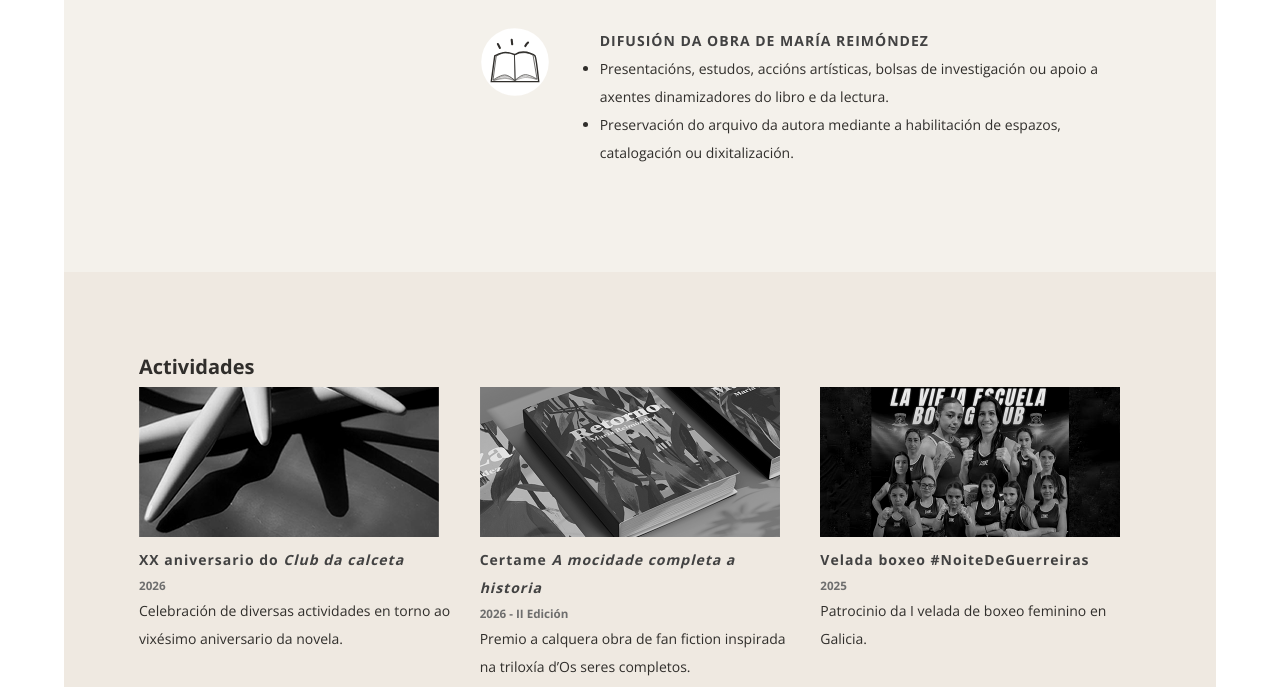
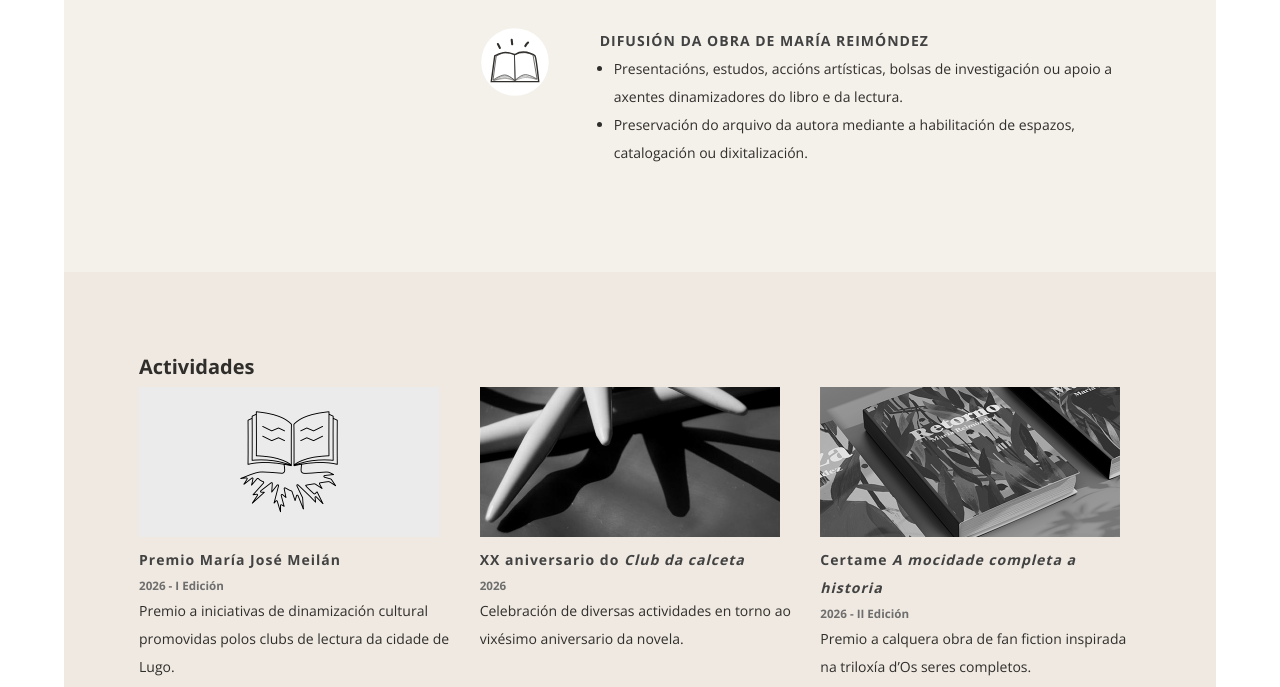
Before and after one commit to mariane120/fundacionmariareimondez, a plain HTML site: page index.html in a window 1280 px wide. Shown: the part 1066-1753 px from the top of the page. Drawn offline with Linux system fonts and the light colour scheme.

Commit message:
Actualizado correo, actividade, beneficios fiscais doazón e favicon modo escuro

```diff
--- a/estilos.css
+++ b/estilos.css
@@ -60,6 +60,10 @@ h4 {
 
 h5 {
   color: #6e6e6e;
+}
+
+li {
+  margin-left: 1em;
 }
 
 /*Estilos para o bloque da cabeceira*/
@@ -270,6 +274,12 @@ footer {
 }
 
 /*Media queries*/
+@media (max-width: 950px) {
+  .somosDTA {
+    width: 60%;
+  }
+}
+
 @media (max-width: 900px) {
   .about,
   .facemos,
--- a/index.html
+++ b/index.html
@@ -1,4 +1,5 @@
 <!doctype html>
+
 <head>
   <meta charset="UTF-8" />
   <meta name="viewport" content="width=device-width, initial-scale=1.0" />
@@ -6,24 +7,19 @@
   <link rel="stylesheet" href="estilos.css" />
 
   <!--Favicon-->
-  <link rel="icon" href="img/favicon.png" />
+  <link rel="icon" href="img/FundacionMariaReimondez_favicon-light.svg" type="image/svg+xml">
+  <link rel="icon" href="/img/FundacionMariaReimondez_favicon-light.svg" media="(prefers-color-scheme: light)">
+  <link rel="icon" href="/img/FundacionMariaReimondez_favicon-dark.svg" media="(prefers-color-scheme: dark)">
 
 
 </head>
 
 <body>
   <header>
-    <img
-      src="img/logos/FundacionMariaReimondez_Logo_RGB_400.png"
-
-      srcset="img/logos/FundacionMariaReimondez_Logo_RGB_400.png 400w,
+    <img src="img/logos/FundacionMariaReimondez_Logo_RGB_400.png" srcset="img/logos/FundacionMariaReimondez_Logo_RGB_400.png 400w,
      img/logos/FundacionMariaReimondez_Logo_RGB_800.png 800w,
-       img/logos/FundacionMariaReimondez_Logo_RGB_1200.png 1200w"
-      width="400"
-      height="120"
-      class="logo-cabeceira"
-      alt="Fundacion María Reimóndez"
-    />
+       img/logos/FundacionMariaReimondez_Logo_RGB_1200.png 1200w" width="400" height="120" class="logo-cabeceira"
+      alt="Fundacion María Reimóndez" />
   </header>
 
   <!--Sobre nós-->
@@ -31,24 +27,17 @@
     <div class="aboutTXT">
       <h1>Sobre nós</h1>
       <p>
-        A Fundación María Reimóndez nace en 2025 para apoiar iniciativas que interseccionen coa obra e activismo desta autora galega. Promovemos
+        A Fundación María Reimóndez nace en 2025 para apoiar iniciativas que interseccionen coa obra e activismo desta
+        autora galega. Promovemos
         <b>valores feministas, decoloniais, inclusivos</b> e de respecto polo
         <b>medio natural</b>, sempre coa <b>defensa da lingua galega</b> como
         pedra angular.
       </p>
     </div>
 
-    <img
-      src="img/logos/FundacionMariaReimondez_Mosca_RGB_300.png"
-      width="300"
-      height="300"
-
-      srcset="img/logos/FundacionMariaReimondez_Mosca_RGB_300.png 300w,
+    <img src="img/logos/FundacionMariaReimondez_Mosca_RGB_300.png" width="300" height="300" srcset="img/logos/FundacionMariaReimondez_Mosca_RGB_300.png 300w,
       img/logos/FundacionMariaReimondez_Mosca_RGB_600.png 600w,
-      img/logos/FundacionMariaReimondez_Mosca_RGB_900.png 900w"
-      class="logo-about"
-      alt="Fundacion María Reimóndez"
-    />
+      img/logos/FundacionMariaReimondez_Mosca_RGB_900.png 900w" class="logo-about" alt="Fundacion María Reimóndez" />
   </section>
 
   <!--Que facemos-->
@@ -106,27 +95,39 @@
     <h3>Actividades</h3>
 
     <div class="gridActividades">
-      <!--Actividade 1-->
+
+      <!--Actividade 4: Premio MJM-->
       <div class="actividade1">
-        <img
-          src="img/actividades/Actividades_OCDC_FotografíaMaría XesúsFariñaBusto_300.png"
-          width="300"
-          height="150"
+        <img src="img/actividades/Actividade_PremioMariaJoseMeilan_300.jpg" width="300" height="150"
           srcset="
-          img/actividades/Actividades_OCDC_FotografíaMaría XesúsFariñaBusto_300.png 300w,
-          img/actividades/Actividades_OCDC_FotografíaMaría XesúsFariñaBusto_600.png 600w,
-          img/actividades/Actividades_OCDC_FotografíaMaría XesúsFariñaBusto_900.png 900w
-          "
-
-                       sizes="
+          img/actividades/Actividade_PremioMariaJoseMeilan_300.jpg 300w,
+          img/actividades/Actividade_PremioMariaJoseMeilan_600.jpg 600w,
+          img/actividades/Actividade_PremioMariaJoseMeilan_900.jpg 900w
+          " sizes="
     (max-width: 600px) 100vw,
     (max-width: 900px) 50vw,
     400px
-  "
+  " class="foto-actividade" alt="Imaxe do I Premio María José Meilán autoría de Luz Darriba" />
 
-          class="foto-actividade"
-          alt="Fotografía de María Xesús Fariña Busto para a portada de O club da calceta"
-        />
+        <h4>Premio María José Meilán</h4>
+        <h5>2026 - I Edición</h5>
+        <p>
+          Premio a iniciativas de dinamización cultural promovidas polos clubs de lectura da cidade de Lugo.
+        </p>
+      </div>
+
+      <!--Actividade 3: XX Aniversario o club da calceta-->
+      <div class="actividade1">
+        <img src="img/actividades/Actividades_OCDC_FotografiaMariaXesusFarinaBusto_300.png" width="300" height="150"
+          srcset="
+          img/actividades/Actividades_OCDC_FotografiaMariaXesusFarinaBusto_300.png 300w,
+          img/actividades/Actividades_OCDC_FotografiaMariaXesusFarinaBusto_600.png 600w,
+          img/actividades/Actividades_OCDC_FotografiaMariaXesusFarinaBusto_900.png 900w
+          " sizes="
+    (max-width: 600px) 100vw,
+    (max-width: 900px) 50vw,
+    400px
+  " class="foto-actividade" alt="Fotografía de María Xesús Fariña Busto para a portada de O club da calceta" />
 
         <h4>XX aniversario do <i>Club da calceta</i></h4>
         <h5>2026</h5>
@@ -136,25 +137,15 @@
         </p>
       </div>
 
-      <!--1200px / 3 columnas = 400px reales valor do sizes-->
-      <!--Actividade 2-->
+      <!--Actividade 2 -->
       <div class="actividade2">
-        <img
-          src="img/actividades/Actividade_OsSeresCompletos_300.jpg"
-          width="300"
-          height="150"
-          srcset="
+        <img src="img/actividades/Actividade_OsSeresCompletos_300.jpg" width="300" height="150" srcset="
           img/actividades/Actividade_OsSeresCompletos_300.jpg 300w,
           img/actividades/Actividade_OsSeresCompletos_600.jpg 600w,
           img/actividades/Actividade_OsSeresCompletos_900.jpg 900w
-          "
-          sizes="(max-width: 600px) 100vw,
+          " sizes="(max-width: 600px) 100vw,
                   (max-width: 900px) 50vw,
-                  400px"
-
-          class="foto-actividade"
-          alt="Portada do libro Retorno"
-        />
+                  400px" class="foto-actividade" alt="Portada do libro Retorno" />
         <h4>Certame <i>A mocidade completa a historia</i></h4>
         <h5>2026 - II Edición</h5>
         <p>
@@ -162,53 +153,33 @@
           completos.
         </p>
         <a style="display: flex; justify-content: center; margin-top: 1em;"
-          href="https://www.instagram.com/os_seres_completos/ "
-          target="_blank"
-          title="Ir ao Instagram da triloxía"
-          ><svg
-            xmlns="http://www.w3.org/2000/svg"
-            width="30"
-            height="30"
-            fill="currentColor"
-            class="bi bi-link-45deg"
-            viewBox="0 0 16 16"
-          >
+          href="https://www.instagram.com/os_seres_completos/ " target="_blank" title="Ir ao Instagram da triloxía"><svg
+            xmlns="http://www.w3.org/2000/svg" width="30" height="30" fill="currentColor" class="bi bi-link-45deg"
+            viewBox="0 0 16 16">
             <path
-              d="M4.715 6.542 3.343 7.914a3 3 0 1 0 4.243 4.243l1.828-1.829A3 3 0 0 0 8.586 5.5L8 6.086a1 1 0 0 0-.154.199 2 2 0 0 1 .861 3.337L6.88 11.45a2 2 0 1 1-2.83-2.83l.793-.792a4 4 0 0 1-.128-1.287z"
-            />
+              d="M4.715 6.542 3.343 7.914a3 3 0 1 0 4.243 4.243l1.828-1.829A3 3 0 0 0 8.586 5.5L8 6.086a1 1 0 0 0-.154.199 2 2 0 0 1 .861 3.337L6.88 11.45a2 2 0 1 1-2.83-2.83l.793-.792a4 4 0 0 1-.128-1.287z" />
             <path
-              d="M6.586 4.672A3 3 0 0 0 7.414 9.5l.775-.776a2 2 0 0 1-.896-3.346L9.12 3.55a2 2 0 1 1 2.83 2.83l-.793.792c.112.42.155.855.128 1.287l1.372-1.372a3 3 0 1 0-4.243-4.243z"
-            /></svg
-        ></a>
+              d="M6.586 4.672A3 3 0 0 0 7.414 9.5l.775-.776a2 2 0 0 1-.896-3.346L9.12 3.55a2 2 0 1 1 2.83 2.83l-.793.792c.112.42.155.855.128 1.287l1.372-1.372a3 3 0 1 0-4.243-4.243z" />
+          </svg></a>
       </div>
 
-      <!--Actividade 3-->
+      <!--Actividade 1-->
       <div class="actividade3">
-        <img
-          src="img/actividades/Actividade_VeladaBoxeo_300.jpg"
-
-          width="300"
-          height="150"
-          srcset="
+        <img src="img/actividades/Actividade_VeladaBoxeo_300.jpg" width="300" height="150" srcset="
           img/actividades/Actividade_VeladaBoxeo_300.jpg 300w,
             img/actividades/Actividade_VeladaBoxeo_600.jpg 600w,
             img/actividades/Actividade_VeladaBoxeo_900.jpg 900w
-          "
-
-                       sizes="
+          " sizes="
     (max-width: 600px) 100vw,
     (max-width: 900px) 50vw,
     400px
-  "
-          class="foto-actividade"
-          alt="Cartaz I Velada de boxeo feminino"
-        />
+  " class="foto-actividade" alt="Cartaz I Velada de boxeo feminino" />
         <h4>Velada boxeo #NoiteDeGuerreiras</h4>
         <h5>2025</h5>
         <p>Patrocinio da I velada de boxeo feminino en Galicia.</p>
       </div>
 
-      <!--Actividade 4-->
+      <!--Actividade 0-->
       <!--
       <div class="actividade4">
         <img src="img/Actividades_Proximamente.jpg" height="150px" />
@@ -216,7 +187,8 @@
         <br />
         <p></p>
       </div>
-    --></div>
+    -->
+    </div>
   </section>
 
   <!--Quen somos-->
@@ -227,14 +199,9 @@
 
     <div class="persoas">
       <div class="somosESQ">
-        <img src="img/XoseMGomez_250.jpg"
-        srcset="img/XoseMGomez_250.jpg 250w,
+        <img src="img/XoseMGomez_250.jpg" srcset="img/XoseMGomez_250.jpg 250w,
         img/XoseMGomez_500.jpg 500w,
-        img/XoseMGomez_750.jpg 750w"
-        height="250"
-        width="250"
-        class="persoa-padroa"
-        alt="Xosé María Gómez"/>
+        img/XoseMGomez_750.jpg 750w" height="250" width="250" class="persoa-padroa" alt="Xosé María Gómez" />
       </div>
 
       <div class="somosDTA">
@@ -251,14 +218,9 @@
 
     <div class="persoas">
       <div class="somosESQ">
-        <img src="img/MontsePaz_250.jpg"
-        srcset="img/MontsePaz_250.jpg 250w,
+        <img src="img/MontsePaz_250.jpg" srcset="img/MontsePaz_250.jpg 250w,
        img/MontsePaz_500.jpg 500w
-       img/MontsePaz_750.jpg 750w"
-        height="250"
-        width="250"
-       class="persoa-padroa"
-       alt="Montse Paz" />
+       img/MontsePaz_750.jpg 750w" height="250" width="250" class="persoa-padroa" alt="Montse Paz" />
       </div>
 
       <div class="somosDTA">
@@ -275,16 +237,9 @@
 
     <div class="persoas">
       <div class="somosESQ">
-        <img src="img/MariaReimondez_250.jpg"
-        srcset="img/MariaReimondez_250.jpg 250w,
+        <img src="img/MariaReimondez_250.jpg" srcset="img/MariaReimondez_250.jpg 250w,
         img/MariaReimondez_500.jpg 500w,
-        img/MariaReimondez_750.jpg 750w"
-
-         height="250"
-        width="250"
-
-        class="persoa-padroa"
-        alt="María Reimóndez" />
+        img/MariaReimondez_750.jpg 750w" height="250" width="250" class="persoa-padroa" alt="María Reimóndez" />
       </div>
 
       <div class="somosDTA">
@@ -298,25 +253,14 @@
         </p>
         <br />
 
-        <a
-          href="https://mariareimondez.com/"
-          target="_blank"
-          title="Ir á páxina web de María Reimóndez"
-          ><svg
-            xmlns="http://www.w3.org/2000/svg"
-            width="30"
-            height="30"
-            fill="currentColor"
-            class="bi bi-link-45deg"
-            viewBox="0 0 16 16"
-          >
+        <a href="https://mariareimondez.com/" target="_blank" title="Ir á páxina web de María Reimóndez"><svg
+            xmlns="http://www.w3.org/2000/svg" width="30" height="30" fill="currentColor" class="bi bi-link-45deg"
+            viewBox="0 0 16 16">
             <path
-              d="M4.715 6.542 3.343 7.914a3 3 0 1 0 4.243 4.243l1.828-1.829A3 3 0 0 0 8.586 5.5L8 6.086a1 1 0 0 0-.154.199 2 2 0 0 1 .861 3.337L6.88 11.45a2 2 0 1 1-2.83-2.83l.793-.792a4 4 0 0 1-.128-1.287z"
-            />
+              d="M4.715 6.542 3.343 7.914a3 3 0 1 0 4.243 4.243l1.828-1.829A3 3 0 0 0 8.586 5.5L8 6.086a1 1 0 0 0-.154.199 2 2 0 0 1 .861 3.337L6.88 11.45a2 2 0 1 1-2.83-2.83l.793-.792a4 4 0 0 1-.128-1.287z" />
             <path
-              d="M6.586 4.672A3 3 0 0 0 7.414 9.5l.775-.776a2 2 0 0 1-.896-3.346L9.12 3.55a2 2 0 1 1 2.83 2.83l-.793.792c.112.42.155.855.128 1.287l1.372-1.372a3 3 0 1 0-4.243-4.243z"
-            /></svg
-        ></a>
+              d="M6.586 4.672A3 3 0 0 0 7.414 9.5l.775-.776a2 2 0 0 1-.896-3.346L9.12 3.55a2 2 0 1 1 2.83 2.83l-.793.792c.112.42.155.855.128 1.287l1.372-1.372a3 3 0 1 0-4.243-4.243z" />
+          </svg></a>
       </div>
     </div>
   </section>
@@ -325,15 +269,19 @@
   <section class="colabora">
     <h2>Queres</h2>
     <h2>colaborar?</h2>
-    <h2  class="titulos-aviso-legal "></h2>
+    <h2 class="titulos-aviso-legal "></h2>
 
     <p>
       Colaboramos con entidades, organismos, institucións e persoas que
-      comparten o noso propósito. Tes algunha proposta? Gustaríache facer
-      unha doazón? Escríbenos a
-      <a href="mailto:fundacionmariareimondez@gmail.com"
-        >fundacionmariareimondez@gmail.com</a
-      >
+      comparten o noso propósito. </p>
+    <ul>
+      <li>Tes algunha proposta?</li>
+      <li>Gustaríache facer unha doazón*? </li>
+    </ul>
+    <p>Escríbenos a <a href="mailto:info@mariareimondez.com">info@mariareimondez.com</a></p>
+
+    <p style="margin-top: 0.5em"><small>*As doazóns son deducibles no IRPF. Ata 250€, nun 80%. A partir de 250, nun 40%
+        e nun 45% cando é o terceiro ano consecutivo que se doa un importe igual ou superior á mesma entidade.</small>
     </p>
 
 
@@ -350,14 +298,13 @@
     <br />
 
     <div class="RRSS">
-            <a href="https://www.instagram.com/fundacionmariareimondez/" target="_blank"
-                title="Ir ao Instagram da Fundación">
+      <a href="https://www.instagram.com/fundacionmariareimondez/" target="_blank" title="Ir ao Instagram da Fundación">
         <svg xmlns="http://www.w3.org/2000/svg" width="30" height="30" fill="white" class="bi bi-instagram"
           viewBox="0 0 16 16">
           <path
             d="M8 0C5.829 0 5.556.01 4.703.048 3.85.088 3.269.222 2.76.42a3.9 3.9 0 0 0-1.417.923A3.9 3.9 0 0 0 .42 2.76C.222 3.268.087 3.85.048 4.7.01 5.555 0 5.827 0 8.001c0 2.172.01 2.444.048 3.297.04.852.174 1.433.372 1.942.205.526.478.972.923 1.417.444.445.89.719 1.416.923.51.198 1.09.333 1.942.372C5.555 15.99 5.827 16 8 16s2.444-.01 3.298-.048c.851-.04 1.434-.174 1.943-.372a3.9 3.9 0 0 0 1.416-.923c.445-.445.718-.891.923-1.417.197-.509.332-1.09.372-1.942C15.99 10.445 16 10.173 16 8s-.01-2.445-.048-3.299c-.04-.851-.175-1.433-.372-1.941a3.9 3.9 0 0 0-.923-1.417A3.9 3.9 0 0 0 13.24.42c-.51-.198-1.092-.333-1.943-.372C10.443.01 10.172 0 7.998 0zm-.717 1.442h.718c2.136 0 2.389.007 3.232.046.78.035 1.204.166 1.486.275.373.145.64.319.92.599s.453.546.598.92c.11.281.24.705.275 1.485.039.843.047 1.096.047 3.231s-.008 2.389-.047 3.232c-.035.78-.166 1.203-.275 1.485a2.5 2.5 0 0 1-.599.919c-.28.28-.546.453-.92.598-.28.11-.704.24-1.485.276-.843.038-1.096.047-3.232.047s-2.39-.009-3.233-.047c-.78-.036-1.203-.166-1.485-.276a2.5 2.5 0 0 1-.92-.598 2.5 2.5 0 0 1-.6-.92c-.109-.281-.24-.705-.275-1.485-.038-.843-.046-1.096-.046-3.233s.008-2.388.046-3.231c.036-.78.166-1.204.276-1.486.145-.373.319-.64.599-.92s.546-.453.92-.598c.282-.11.705-.24 1.485-.276.738-.034 1.024-.044 2.515-.045zm4.988 1.328a.96.96 0 1 0 0 1.92.96.96 0 0 0 0-1.92m-4.27 1.122a4.109 4.109 0 1 0 0 8.217 4.109 4.109 0 0 0 0-8.217m0 1.441a2.667 2.667 0 1 1 0 5.334 2.667 2.667 0 0 1 0-5.334" />
         </svg></a>
-            <a href="mailto:fundacionmariareimondez@gmail.com" title="Enviar email">
+      <a href="mailto:info@mariareimondez.com" title="Enviar email">
         <svg xmlns="http://www.w3.org/2000/svg" width="35" height="35" fill="white" class="bi bi-envelope"
           viewBox="0 0 16 16">
           <path
@@ -370,4 +317,5 @@
     <br />
   </footer>
 </body>
+
 </html>
```
Also changed, not shown: avisolegal.html (+4 -2 lines), img/FundacionMariaReimondez_favicon-dark.svg (added), img/FundacionMariaReimondez_favicon-light.svg (added), img/actividades/Actividade_PremioMariaJoseMeilan_300.jpg (added), img/actividades/Actividade_PremioMariaJoseMeilan_600.jpg (added), img/actividades/Actividade_PremioMariaJoseMeilan_900.jpg (added), img/actividades/Actividades_OCDC_FotografiaMariaXesusFarinaBusto_300.png (renamed from img/actividades/Actividades_OCDC_FotografíaMaría XesúsFariñaBusto_300.png), img/actividades/Actividades_OCDC_FotografiaMariaXesusFarinaBusto_600.png (renamed from img/actividades/Actividades_OCDC_FotografíaMaría XesúsFariñaBusto_600.png), img/actividades/Actividades_OCDC_FotografiaMariaXesusFarinaBusto_900.png (renamed from img/actividades/Actividades_OCDC_FotografíaMaría XesúsFariñaBusto_900.png), img/favicon.png (deleted). Lines whose indentation alone changed are shown as unchanged.
